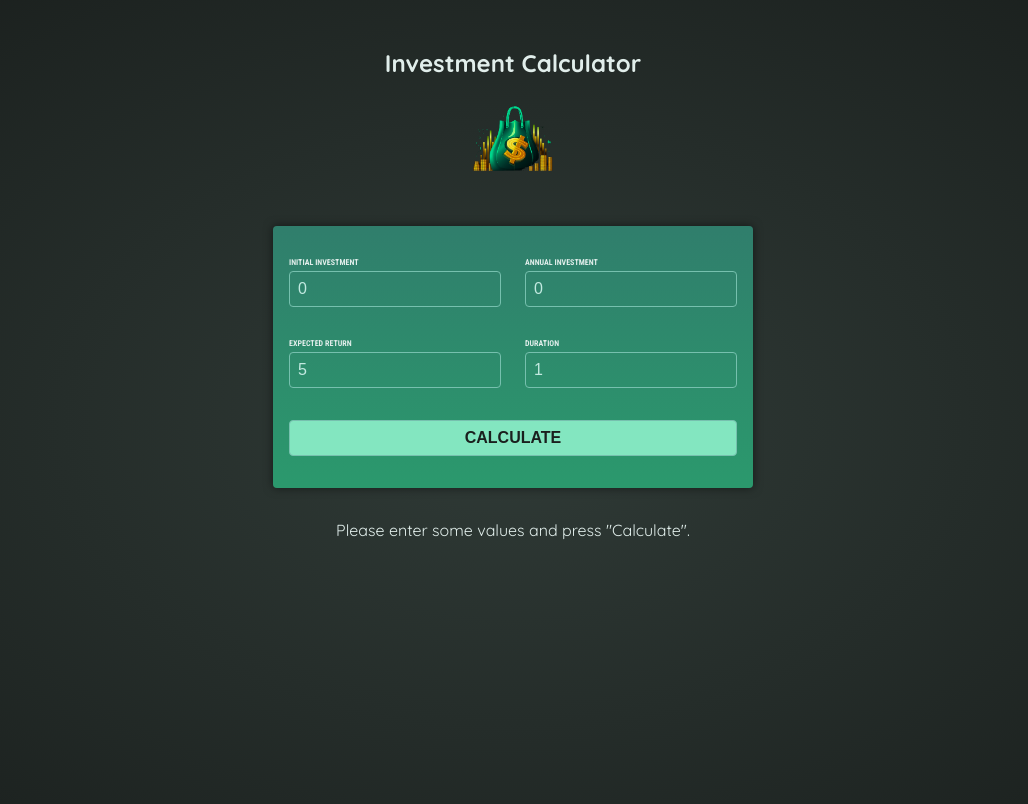
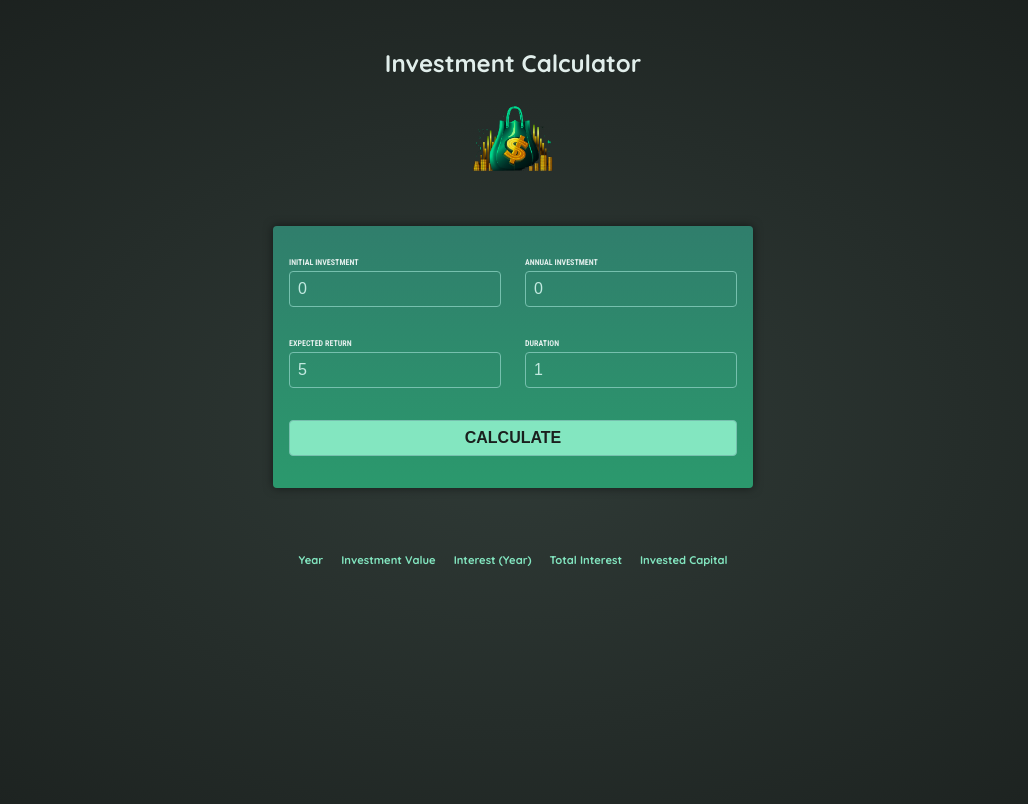
Before and after one commit to a2mSystemes/investment-calculator, an Angular app: page / in a window 1280 px wide. Shown: the top 804 px of the page, without its empty margins (127-1155 px from the left). Built offline with nearby package versions, Linux system fonts and the light colour scheme.

Commit message:
correction v2 switching between signal and @Input to pass data from AppComp to InvResultsComp

```diff
--- a/src/app/app.component.html
+++ b/src/app/app.component.html
@@ -1,3 +1,3 @@
 <app-header />
 <app-user-input (calculate)="onCalculateInvestmentResults($event)"/>
-<app-investment-results [results]="resultData" />
+<app-investment-results [results]="resultData()" />
--- a/src/app/app.component.ts
+++ b/src/app/app.component.ts
@@ -1,4 +1,4 @@
-import { Component } from '@angular/core';
+import { Component, signal } from '@angular/core';
 
 import { HeaderComponent } from './header/header.component';
 import { UserInputComponent } from './user-input/user-input.component';
@@ -15,17 +15,17 @@ import { InvestmentResultsComponent } from "./investment-results/investment-resu
 export class AppComponent {
   title = 'investment-calculator';
 
-  resultData?: {
+  resultData = signal<{
     year: number,
     interest: number,
     valueEndOfYear: number,
     annualInvestment: number,
     totalInterest: number,
     totalAmountInvested: number,
-  }[];
+  }[] | undefined >([]);
 
   onCalculateInvestmentResults(data: InvestmentInput): any {
-    this.resultData = [];
+    const annualData = [];
     const { initialInvestment, annualInvestment, expectedReturn, duration } =
       data;
     let investmentValue = initialInvestment;
@@ -36,7 +36,7 @@ export class AppComponent {
       investmentValue += interestEarnedInYear + annualInvestment;
       const totalInterest =
         investmentValue - annualInvestment * year - initialInvestment;
-      this.resultData.push({
+      annualData.push({
         year: year,
         interest: interestEarnedInYear,
         valueEndOfYear: investmentValue,
@@ -45,7 +45,7 @@ export class AppComponent {
         totalAmountInvested: initialInvestment + annualInvestment * year,
       });
     }
-
-    console.log(this.resultData);
+    this.resultData.set(annualData);
+    // console.log(this.resultData);
   }
 }
```
